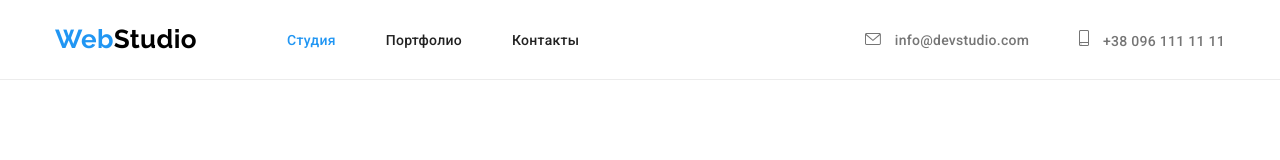
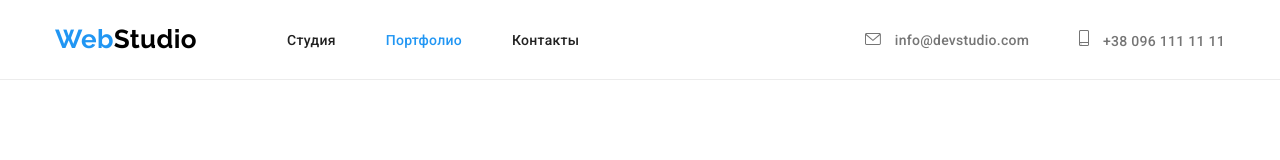
Before and after one commit to AleksandraPauk/goit-markup-hw-04, a plain HTML site: page portfolio.html in a window 1280 px wide. Shown: the top 160 px of the page. Drawn offline with nearby package versions, Linux system fonts and the light colour scheme.

Commit message:
Update portfolio.html

```diff
--- a/portfolio.html
+++ b/portfolio.html
@@ -25,10 +25,10 @@
           <a class="logo" href="./index.html"><span class="focus-logo">Web</span>Studio</a>
           <ul class="list list-navigation">
             <li class="item-navigation">
-              <a class="navigation current" href="./index.html">Студия</a>
+              <a class="navigation" href="./index.html">Студия</a>
             </li>
             <li class="item-navigation">
-              <a class="navigation" href="./portfolio.html">Портфолио</a>
+              <a class="navigation current" href="./portfolio.html">Портфолио</a>
             </li>
             <li class="item-navigation">
               <a class="navigation" href="#">Контакты</a>
```
